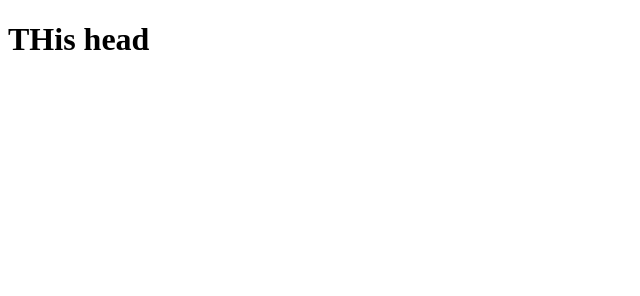
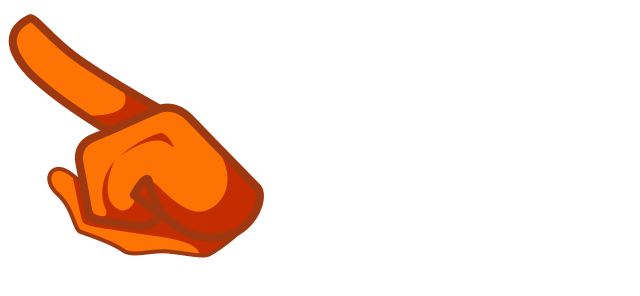
Before and after one commit to saisameerd/My_Portfolio, a plain HTML site: page index.html in a window 1280 px wide. Shown: the whole page, without its empty margins (0-640 px from the left). Drawn offline with Linux system fonts and the light colour scheme.

Commit message:
Created css and js files

```diff
--- /dev/null
+++ b/css/style.css
@@ -0,0 +1,13 @@
+@import url('https://fonts.googleapis.com/css2?family=Poppins:wght@100;200;300;400;500;600&display=swap');
+
+
+
+
+*{
+    font-family: 'Poppins', sans-serif;
+    box-sizing: border-box;
+    outline: none;
+    border: none;
+    text-decoration: none;
+    text-transform:capitalize;
+}
--- a/index.html
+++ b/index.html
@@ -5,8 +5,51 @@
     <meta http-equiv="X-UA-Compatible" content="IE=edge">
     <meta name="viewport" content="width=device-width, initial-scale=1.0">
     <title>My Portfolio</title>
+
+    <!-- font awesome cdnjs link -->
+    <link rel="stylesheet" href="https://cdnjs.cloudflare.com/ajax/libs/font-awesome/5.15.4/css/all.min.css">
+
+    <!-- custom stylesheet link-->
+    <link rel="stylesheet" href="css/style.css">
+
+
 </head>
 <body>
-    <h1>THis head</h1>
+
+<!-- custom cursor -->
+
+<img src="images/cursor.png" class = "cursor" alt="">
+
+
+
+
+
+
+
+
+
+
+
+
+
+
+
+
+
+
+
+
+
+
+
+
+
+
+
+
+
+    <!-- script link-->
+
+    <script src="js/script.js"></script>
 </body>
 </html>
```
Also changed, not shown: images/cursor.png (added), images/pointer.png (added), js/script.js (added).
